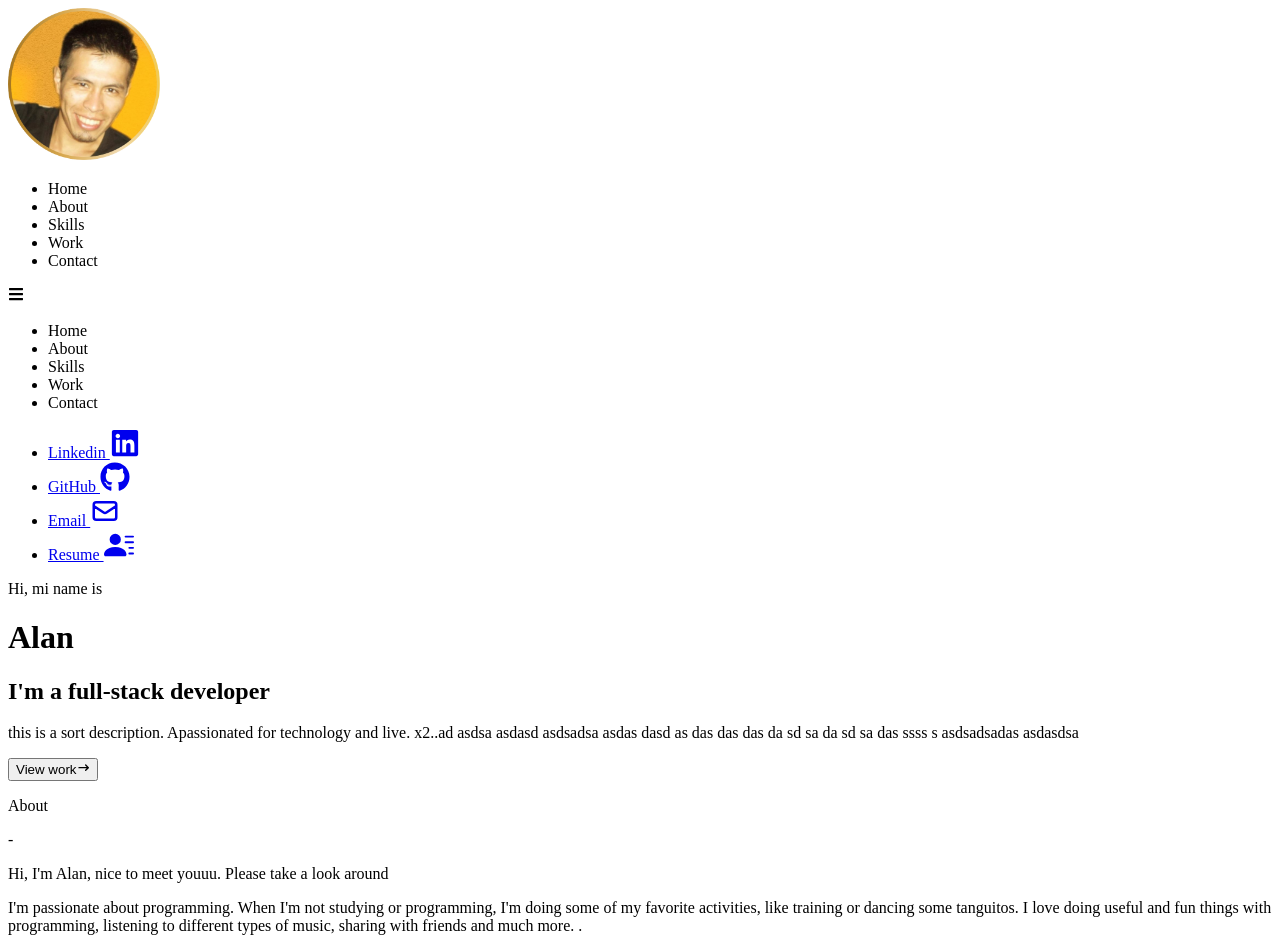
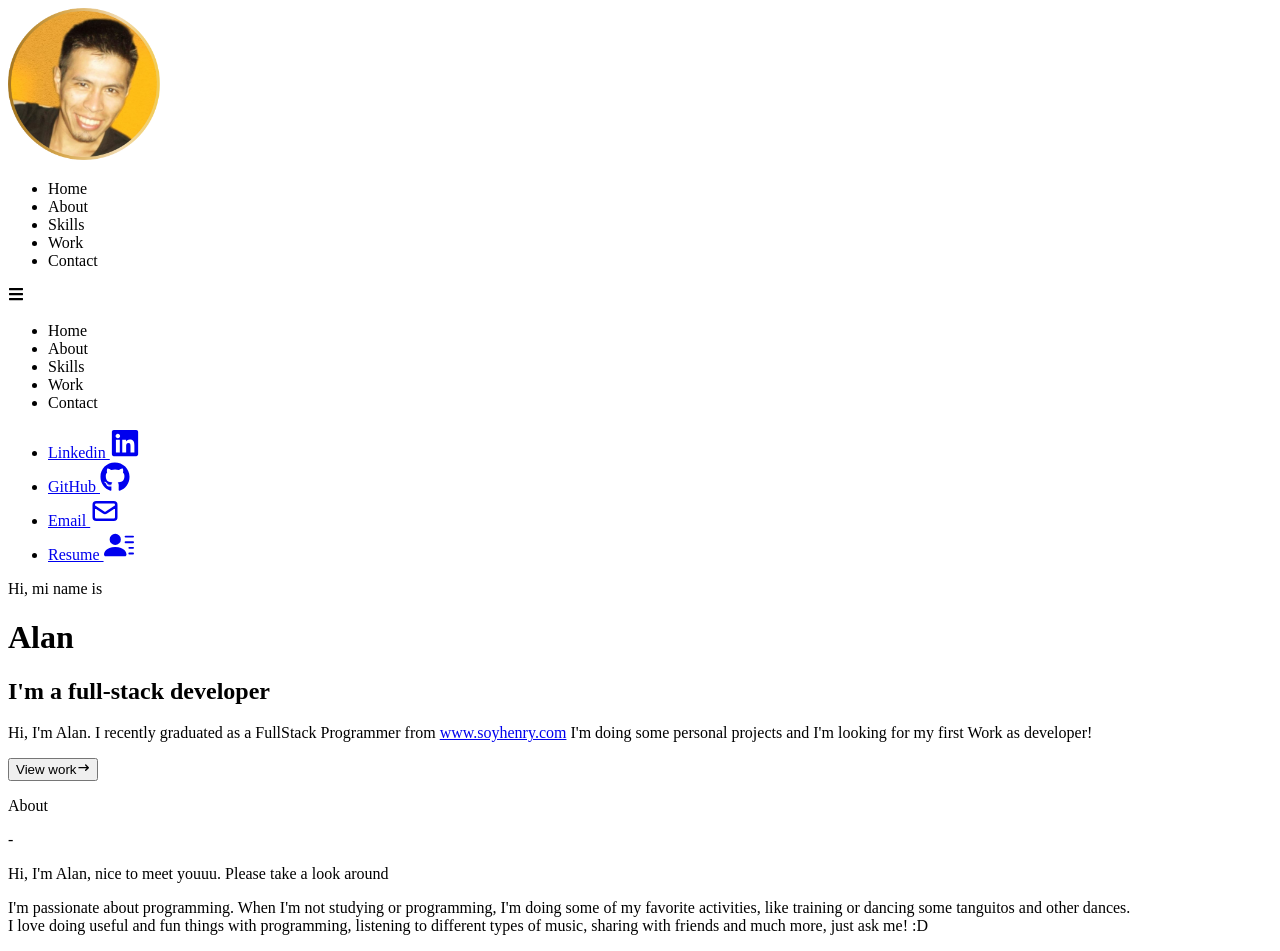
Before and after one commit to acsoliz/Portfolio, a React (Create React App) app: page / in a window 1280 px wide. Shown: the top 951 px of the page. Built offline with nearby package versions, Linux system fonts and the light colour scheme.

Commit message:
add git and completed some descriptions

```diff
--- a/src/components/About.jsx
+++ b/src/components/About.jsx
@@ -17,9 +17,9 @@ const About = () => {
 					<div>
 						<p>
 							I'm passionate about programming. When I'm not studying or programming, I'm doing some of my
-							favorite activities, like training or dancing some tanguitos. I love doing useful and fun
-							things with programming, listening to different types of music, sharing with friends and
-							much more. .
+							favorite activities, like training or dancing some tanguitos and other dances. <br />
+							I love doing useful and fun things with programming, listening to different types of music,
+							sharing with friends and much more, just ask me! :D
 						</p>
 					</div>
 				</div>
--- a/src/components/Home.jsx
+++ b/src/components/Home.jsx
@@ -1,5 +1,7 @@
 import React from 'react';
 import { HiArrowNarrowRight } from 'react-icons/hi';
+var linkHenry = 'http:';
+var Link = 'http:';
 
 const Home = () => {
 	return (
@@ -10,8 +12,9 @@ const Home = () => {
 				<h1 className="text-4xl sm:text-7xl font-bold text-[#ccd6f6]">Alan</h1>
 				<h2 className="text-4xl sm:text-7xl font-bold text-[#8892b0]">I'm a full-stack developer</h2>
 				<p className="text-[#8892b0] py-4 max-w-[700px]">
-					this is a sort description. Apassionated for technology and live. x2..ad asdsa asdasd asdsadsa asdas
-					dasd as das das das da sd sa da sd sa das ssss s asdsadsadas asdasdsa
+					Hi, I'm Alan. I recently graduated as a FullStack Programmer from{' '}
+					<a href="http://www.soyhenry.com">www.soyhenry.com</a> I'm doing some personal projects and I'm
+					looking for my first Work as developer!
 				</p>
 				<div>
 					<button className="text-white group border-2 px-6 py-3 my-2 flex items-center hover:bg-pink-600 hover:border-pink-600">
--- a/src/components/Skills.jsx
+++ b/src/components/Skills.jsx
@@ -9,6 +9,7 @@ import GitHub from '../assets/github.png';
 import Tailwind from '../assets/tailwind.png';
 import PostgresSql from '../assets/PostgresSQL.png';
 import Redux from '../assets/redux.png';
+import Git from '../assets/Git.png';
 
 const Skills = () => {
 	return (
@@ -41,6 +42,10 @@ const Skills = () => {
 						<p className="my-4">GITHUB</p>
 					</div>
 					<div className="shadow-sm shadow-[$040c16] hover:scale-110 duration-500">
+						<img className="w-20 mx-auto" src={Git} alt="HTML icon" />
+						<p className="my-4">GIT</p>
+					</div>
+					<div className="shadow-sm shadow-[$040c16] hover:scale-110 duration-500">
 						<img className="w-20 mx-auto" src={Node} alt="HTML icon" />
 						<p className="my-4">NODE JS</p>
 					</div>
@@ -48,10 +53,10 @@ const Skills = () => {
 						<img className="w-20 mx-auto" src={PostgresSql} alt="HTML icon" />
 						<p className="my-4">POSTGRES SQL</p>
 					</div>
-					<div className="shadow-sm shadow-[$040c16] hover:scale-110 duration-500">
+					{/* <div className="shadow-sm shadow-[$040c16] hover:scale-110 duration-500">
 						<img className="w-20 mx-auto" src={Redux} alt="HTML icon" />
 						<p className="my-4">REDUX</p>
-					</div>
+					</div> */}
 				</div>
 			</div>
 		</div>
```
Also changed, not shown: src/assets/Git.png (added).
